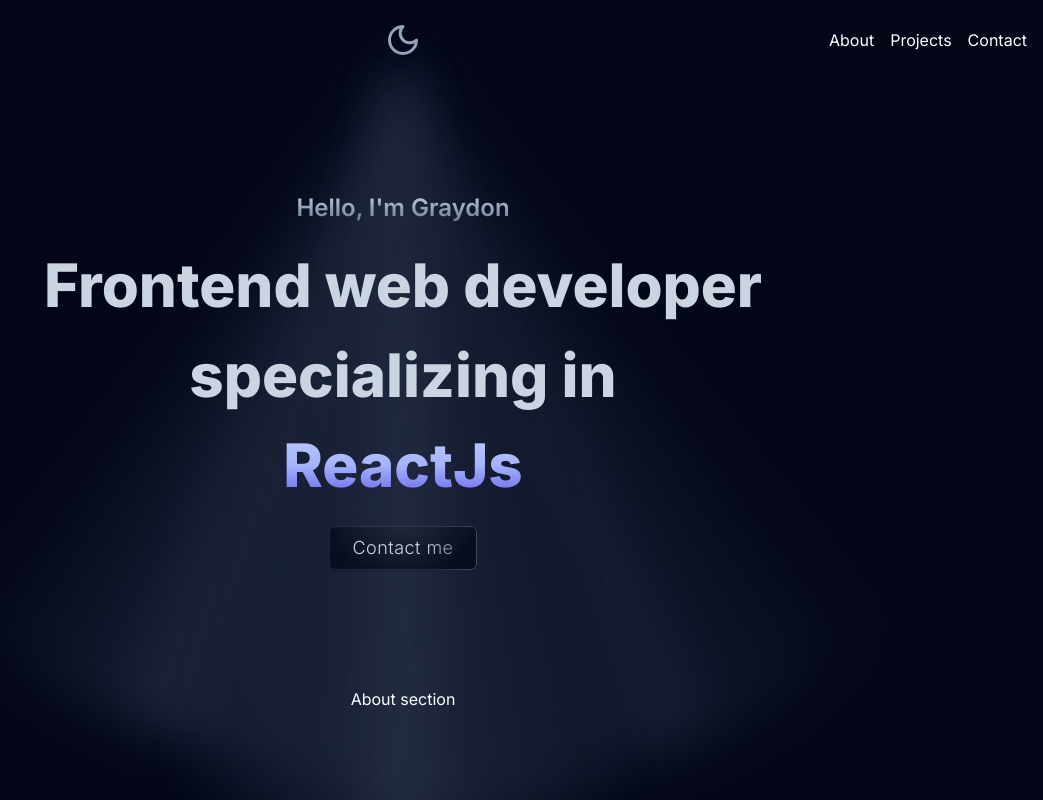
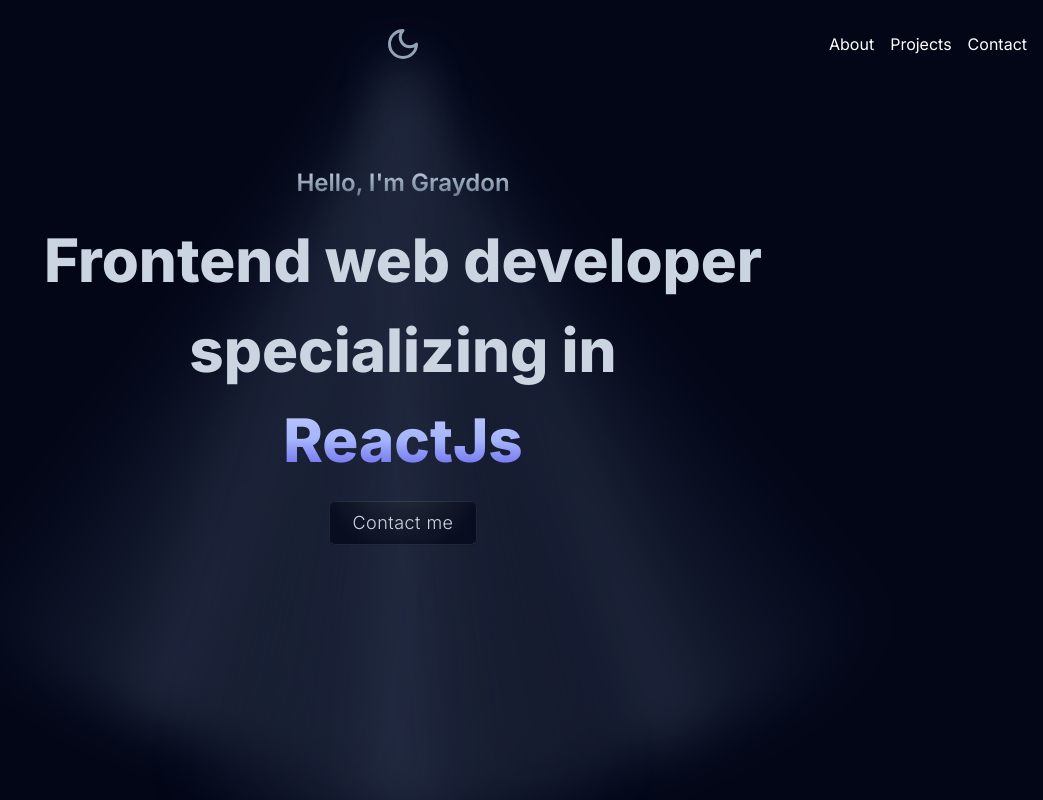
Before and after one commit to graydonvg/portfolio, a Next.js app: page / in a window 1280 px wide. Shown: the top 800 px of the page, without its empty margins (237-1280 px from the left). Built offline with nearby package versions, Linux system fonts and the light colour scheme.

Commit message:
animate navbar and hero greeting, title and contact button on initial page load

```diff
--- a/src/app/globals.css
+++ b/src/app/globals.css
@@ -10,6 +10,47 @@
 body {
   padding: 0;
   margin: 0;
+}
+
+.fade-in-button {
+  animation: left-to-right-fade-in 3s ease-in;
+  mask-repeat: no-repeat;
+  -webkit-mask-repeat: no-repeat;
+}
+
+@keyframes left-to-right-fade-in {
+  0% {
+    pointer-events: none;
+    mask-size: 0%;
+    -webkit-mask-size: 0%;
+    mask-image: linear-gradient(-75deg, rgba(0, 0, 0, 1) 70%, rgba(0, 0, 0, 0));
+    -webkit-mask-image: linear-gradient(
+      -75deg,
+      rgba(0, 0, 0, 1) 70%,
+      rgba(0, 0, 0, 0)
+    );
+  }
+  80% {
+    pointer-events: unset;
+    mask-size: 0%;
+    -webkit-mask-size: 0%;
+    mask-image: linear-gradient(-75deg, rgba(0, 0, 0, 1) 70%, rgba(0, 0, 0, 0));
+    -webkit-mask-image: linear-gradient(
+      -75deg,
+      rgba(0, 0, 0, 1) 70%,
+      rgba(0, 0, 0, 0)
+    );
+  }
+  100% {
+    mask-size: 100%;
+    -webkit-mask-size: 100%;
+    mask-image: linear-gradient(-75deg, rgba(0, 0, 0, 1) 70%, rgba(0, 0, 0, 0));
+    -webkit-mask-image: linear-gradient(
+      -75deg,
+      rgba(0, 0, 0, 1) 70%,
+      rgba(0, 0, 0, 0)
+    );
+  }
 }
 
 .radial-gradient {
@@ -56,7 +97,7 @@
 .light-beam {
   position: absolute;
   z-index: -10;
-  top: 70px;
+  top: 60px;
   left: 50%;
   transform: translateX(-50%);
   width: 800px;
@@ -80,45 +121,33 @@
     light-beam-scale calc(var(--duration, 5s) * 1.7) var(--delay, 0s) both;
 }
 
-.light-beam-one {
+.light-beam-a {
   --rotate: 20deg;
   --scale: 1;
   --duration: 4s;
 }
 
-.light-beam-two {
+.light-beam-b {
   --rotate: 0deg;
   --scale: 1;
-  --duration: 7s;
+  --duration: 6s;
 }
 
-.light-beam-three {
+.light-beam-c {
   --rotate: -20deg;
   --scale: 1;
   --duration: 5s;
 }
 
-/* .light-beam-four {
-  --rotate: 40deg;
-  --scale: 1;
-  --duration: 3s;
-}
-
-.light-beam-five {
-  --rotate: -40deg;
-  --scale: 1;
-  --duration: 6s;
-} */
-
 @keyframes light-beam-opacity {
   0% {
-    opacity: 0.3;
+    opacity: 0.4;
   }
   50% {
     opacity: 0.8;
   }
   100% {
-    opacity: 0.3;
+    opacity: 0.4;
   }
 }
 
@@ -136,14 +165,3 @@
       scale(var(--scale, 1));
   }
 }
-
-/* @keyframes light-beam-scale {
-  0% {
-    transform: translateX(-50%) rotate(calc(var(--rotate, 0deg) * 0))
-      scale(var(--scale, 1));
-  }
-  100% {
-    transform: translateX(-50%) rotate(calc(var(--rotate, 0deg) * 1.2))
-      scale(calc(var(--scale, 1) * 1.1));
-  }
-} */
--- a/src/app/page.tsx
+++ b/src/app/page.tsx
@@ -1,19 +1,18 @@
 import AnimatedButton from "@/components/AnimatedButton";
-import FireFliesBackground from "@/components/FireFliesBackground";
 import { Menu, Moon } from "lucide-react";
 
 export default function Home() {
   return (
     <div className="relative overflow-hidden">
-      <div className="pointer-events-none inset-0 -z-10">
-        {/* <div className="light-beam light-beam-four"></div> */}
-        <div className="light-beam light-beam-one"></div>
-        <div className="light-beam light-beam-two"></div>
-        <div className="light-beam light-beam-three"></div>
-        {/* <div className="light-beam light-beam-five"></div> */}
+      <div className="pointer-events-none inset-0 -z-10 animate-hero-light-beam-fade-in">
+        {/* <div className="light-beam light-beam-d"></div> */}
+        <div className="light-beam light-beam-a"></div>
+        <div className="light-beam light-beam-b"></div>
+        <div className="light-beam light-beam-c"></div>
+        {/* <div className="light-beam light-beam-e"></div> */}
       </div>
 
-      <header className="relative left-0 top-0 z-50 mb-28 flex items-center justify-center px-4 py-7">
+      <header className="relative left-0 top-0 z-50 flex min-h-[88px] animate-navbar-fade-in-down items-center justify-center px-4 py-7">
         <div className="flex flex-1 items-center justify-start">
           <Menu className="text-slate-400 sm:hidden" size={32} />
         </div>
@@ -27,12 +26,12 @@
         </nav>
       </header>
 
-      <main className="flex min-h-screen flex-col items-center justify-between px-4">
-        <section className="space-y-4 text-center text-slate-300">
-          <p className="bg-gradient-to-b from-slate-300 via-slate-400 to-slate-500 bg-clip-text text-xl font-semibold text-transparent sm:text-2xl">
+      <main className="flex min-h-screen flex-col items-center px-4">
+        <section className="flex min-h-[calc(100svh-88px)] -translate-y-[88px] flex-col items-center justify-center space-y-4 text-center text-slate-300">
+          <p className="animate-translate-hero-greeting bg-gradient-to-b from-slate-300 via-slate-400 to-slate-500 bg-clip-text text-xl font-semibold text-transparent sm:text-2xl">
             Hello, I'm Graydon
           </p>
-          <h1 className="flex flex-col items-center text-2xl/9 font-extrabold sm:text-6xl/[5.625rem]">
+          <h1 className="flex animate-hero-title-unblur flex-col items-center text-2xl/9 font-extrabold sm:text-6xl/[5.625rem]">
             <span>Frontend web developer </span>
             <span>specializing in </span>
             <span className="bg-gradient-to-b from-indigo-200 via-indigo-300 to-indigo-600 bg-clip-text text-transparent">
--- a/src/components/AnimatedButton.tsx
+++ b/src/components/AnimatedButton.tsx
@@ -5,11 +5,12 @@
 export default function AnimatedButton() {
   return (
     <motion.button
-      className="radial-gradient relative rounded-md px-6 py-2 shadow-sm"
-      initial={{ "--x": "100%", scale: 1 } as any}
+      className="radial-gradient fade-in-button relative w-fit rounded-md px-6 py-2 shadow-sm"
+      initial={{ "--x": "100%" } as any}
       animate={{ "--x": "-100%" } as any}
       whileTap={{ scale: 0.97 }}
       transition={{
+        delay: 2,
         repeat: Infinity,
         repeatType: "loop",
         repeatDelay: 1,
@@ -19,8 +20,8 @@
         mass: 2,
         scale: {
           type: "spring",
-          stiffness: 10,
-          damping: 5,
+          stiffness: 100,
+          damping: 3,
           mass: 0.1,
         },
       }}
--- a/tailwind.config.ts
+++ b/tailwind.config.ts
@@ -15,8 +15,59 @@
         spotlight:
           "conic-gradient(from 0deg at 50% -5%, transparent 45%, rgba(124, 145, 182, .3) 49%, rgba(124, 145, 182, .5) 50%, rgba(124, 145, 182, .3) 51%, transparent 55%)",
       },
+      keyframes: {
+        "fade-in": {
+          "0%": { opacity: "0%" },
+          "80%": { opacity: "0%" },
+          "100%": { opacity: "100%" },
+        },
+        "fade-in-down": {
+          "0%": { opacity: "0%", transform: "translateY(-100%)" },
+          "80%": { opacity: "0%", transform: "translateY(-100%)" },
+          "100%": { opacity: "100%", transform: "translateY(0%)" },
+        },
+        "fade-in-unblur": {
+          "0%": {
+            opacity: "0%",
+            filter: "blur(50px)",
+          },
+          "80%": {
+            opacity: "0%",
+            filter: "blur(50px)",
+          },
+          "100%": {
+            opacity: "100%",
+            filter: "blur(0px)",
+          },
+        },
+        "translate-greeting": {
+          "0%": {
+            opacity: "0%",
+            transform: "translateY(83px) scale(0)",
+          },
+          "20%": {
+            opacity: "100%",
+            transform: "translateY(83px) scale(1.6)",
+          },
+          "80%": {
+            opacity: "100%",
+            transform: "translateY(83px) scale(1.6)",
+          },
+          "100%": {
+            opacity: "100%",
+            transform: "translateY(0px) scale(1)",
+          },
+        },
+      },
+      animation: {
+        "translate-hero-greeting": "translate-greeting 1.5s linear",
+        "navbar-fade-in-down": "fade-in-down 1.6s linear",
+        "hero-light-beam-fade-in": "fade-in 1.6s linear",
+        "hero-title-unblur": "fade-in-unblur 2s linear",
+      },
     },
   },
   plugins: [],
 };
+
 export default config;
```
